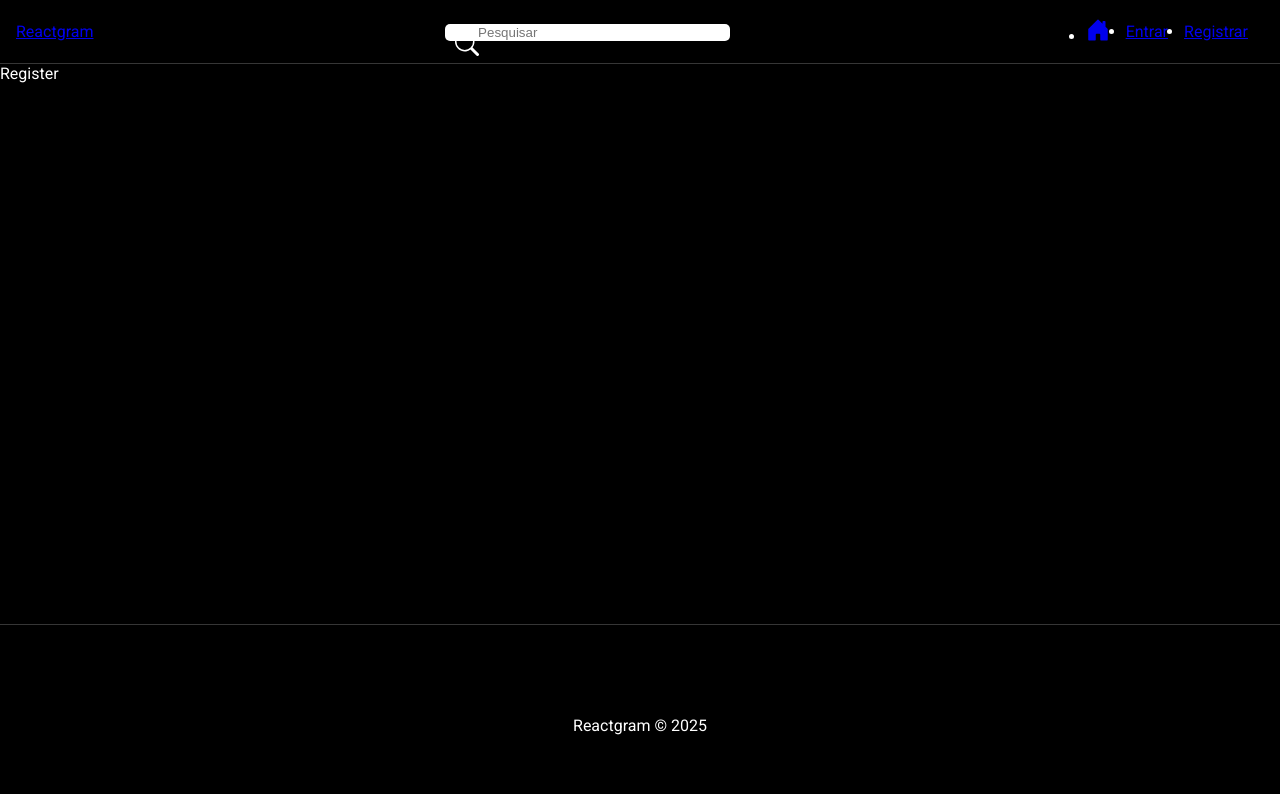
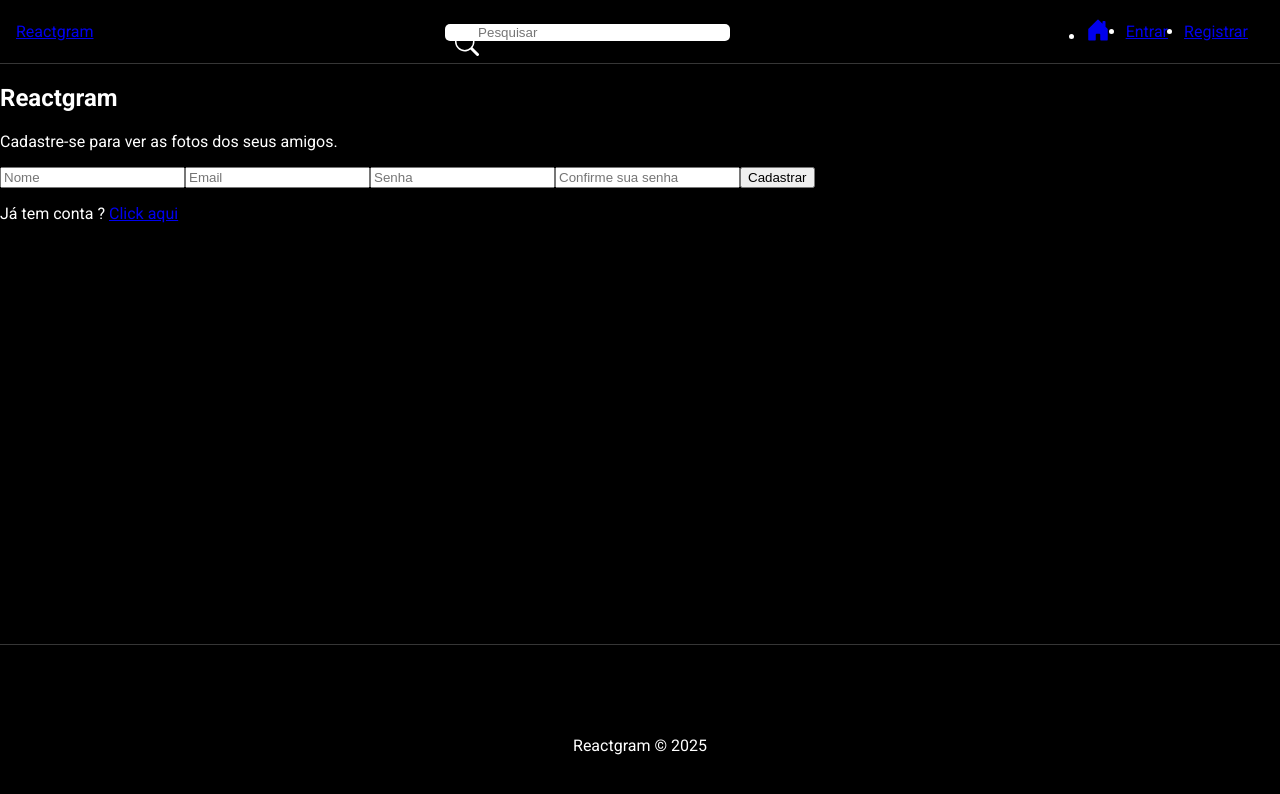
Before and after one commit to Breno2k/reactgram, a React (Vite) app in the folder front-end/: page /register in a window 1280 px wide. Shown: the top 794 px of the page. Built offline with nearby package versions, Linux system fonts and the light colour scheme.

Commit message:
Criando formulário de cadastro

```diff
--- a/front-end/src/pages/Auth/Register.jsx
+++ b/front-end/src/pages/Auth/Register.jsx
@@ -1,9 +1,30 @@
-import React from 'react'
+import "./Auth.css"
+
+// Componentes
+import { Link } from 'react-router-dom'
+
+// Hooks
+
 
 const Register = () => {
-    return (
-        <div>Register</div>
-    )
+
+    const handleSubmit = (e) => {
+        e.preventDefault()
+    }
+
+
+    return <div>
+        <h2>Reactgram</h2>
+        <p className="subtitle">Cadastre-se para ver as fotos dos seus amigos.</p>
+        <form onSubmit={handleSubmit}>
+            <input type="text" placeholder="Nome" />
+            <input type="email" placeholder="Email" />
+            <input type="password" placeholder="Senha" />
+            <input type="password" placeholder="Confirme sua senha" />
+            <input type="submit" value="Cadastrar" />
+        </form>
+        <p>Já tem conta ? <Link to="/login">Click aqui</Link></p>
+    </div>
 }
 
 export default Register
```
